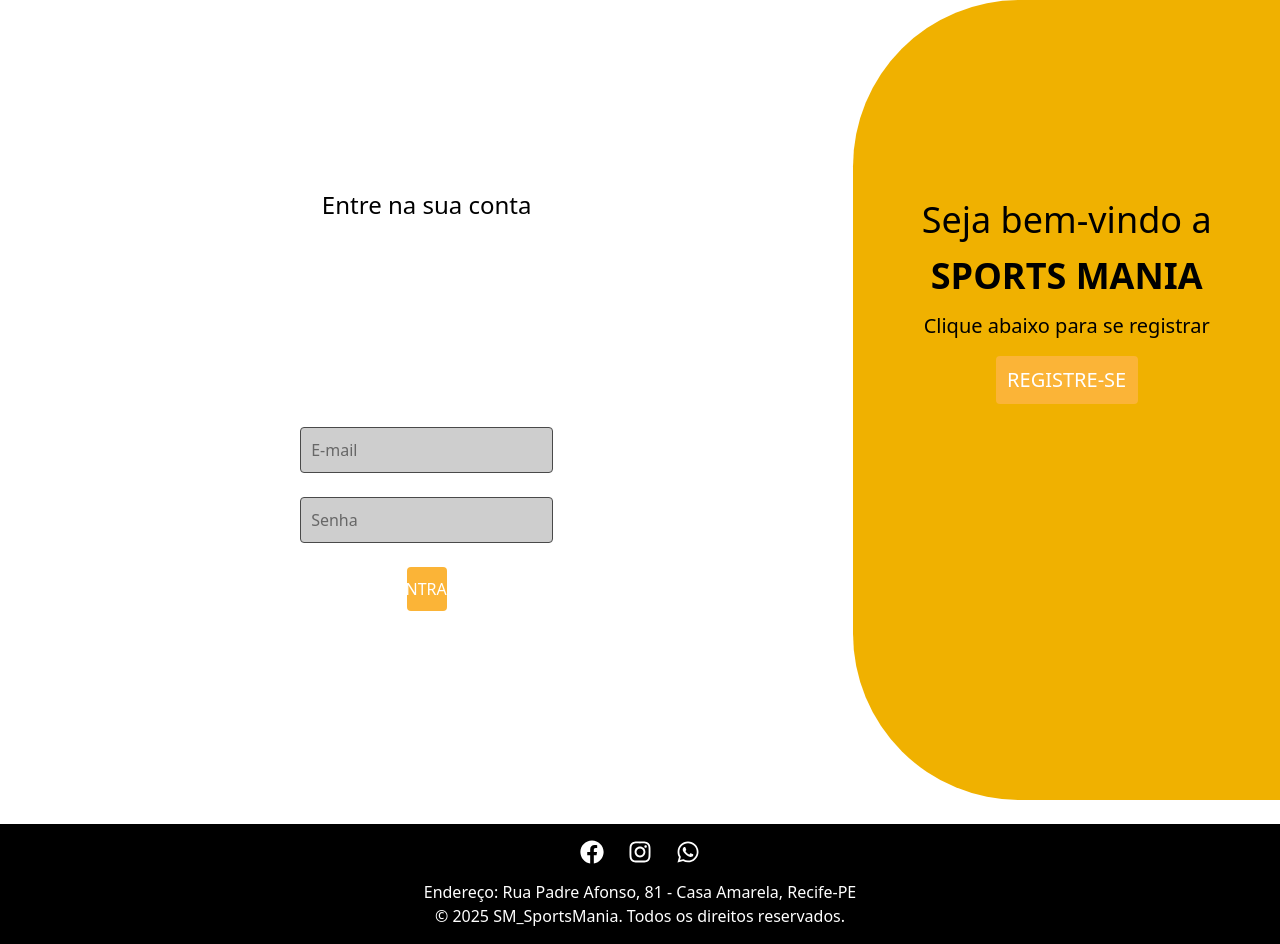
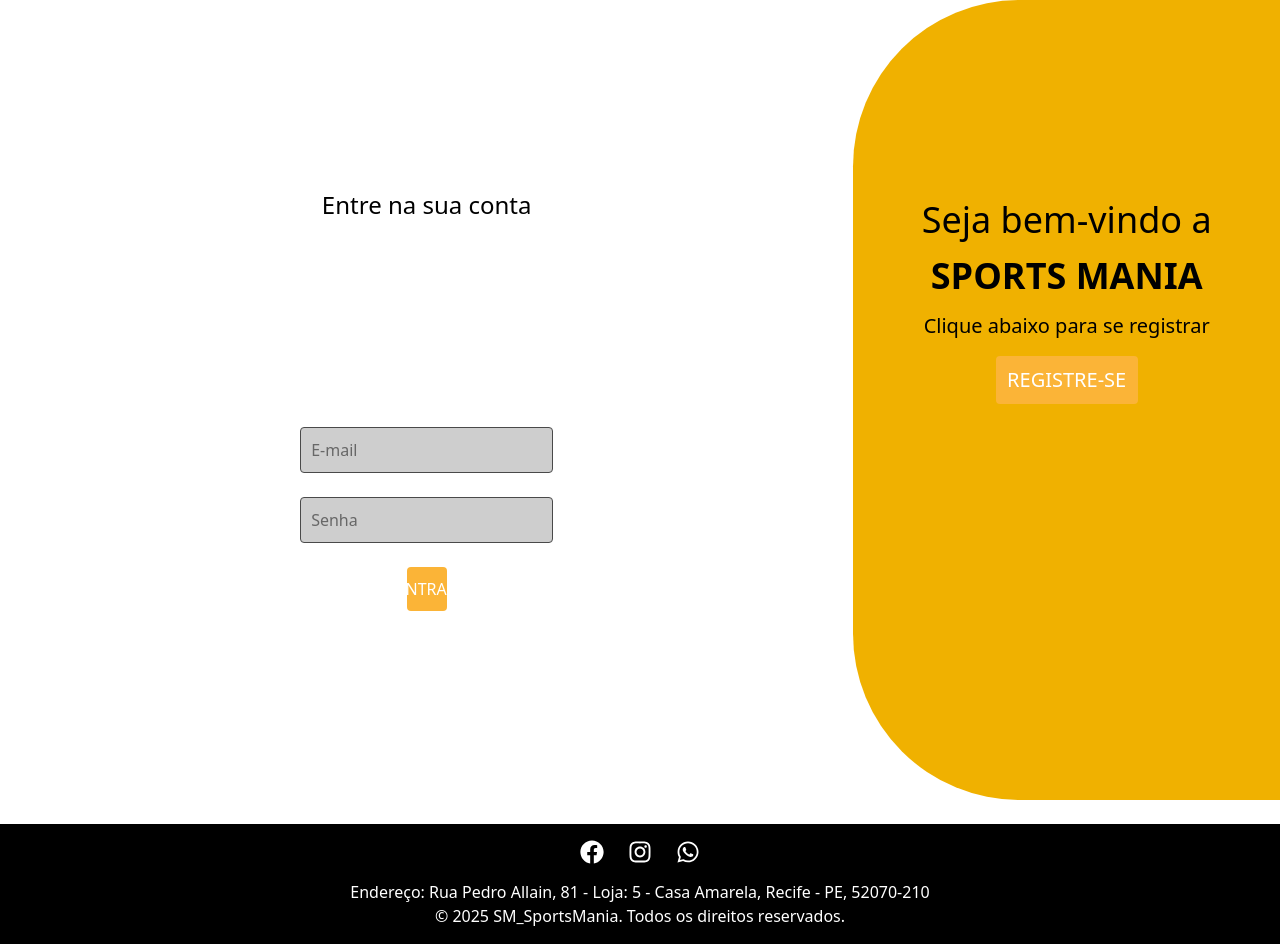
Before and after one commit to GabrielP02/SportsMania, a React (Vite) app: page /signin in a window 1280 px wide. Built offline with nearby package versions, Linux system fonts and the light colour scheme.

Commit message:
Update Footer.jsx
Corrigindo links para facebook, instagram e whatsapp da loja.

```diff
--- a/src/components/Footer.jsx
+++ b/src/components/Footer.jsx
@@ -7,7 +7,7 @@ const Footer = () => {
       <div className="flex justify-center gap-6">
         {/* Facebook */}
         <a
-          href="https://www.facebook.com"
+          href="https://web.facebook.com/smsportsmania"
           target="_blank"
           rel="noopener noreferrer"
           className="text-2xl hover:text-yellow-500"
@@ -17,7 +17,7 @@ const Footer = () => {
 
         {/* Instagram */}
         <a
-          href="https://www.instagram.com"
+          href="https://www.instagram.com/sm_sportsmania/"
           target="_blank"
           rel="noopener noreferrer"
           className="text-2xl hover:text-yellow-500"
@@ -27,7 +27,7 @@ const Footer = () => {
 
         {/* WhatsApp */}
         <a
-          href="https://wa.me/yourphonenumber"
+          href="https://wa.me/5581991820455"
           target="_blank"
           rel="noopener noreferrer"
           className="text-2xl hover:text-yellow-500"
@@ -37,7 +37,7 @@ const Footer = () => {
       </div>
 
       <div className="text-center mt-4">
-        <p>Endereço: Rua Padre Afonso, 81 - Casa Amarela, Recife-PE</p>
+        <p>Endereço: Rua Pedro Allain, 81 - Loja: 5 - Casa Amarela, Recife - PE, 52070-210</p>
         <p>&copy; 2025 SM_SportsMania. Todos os direitos reservados.</p>
       </div>
     </footer>
```
